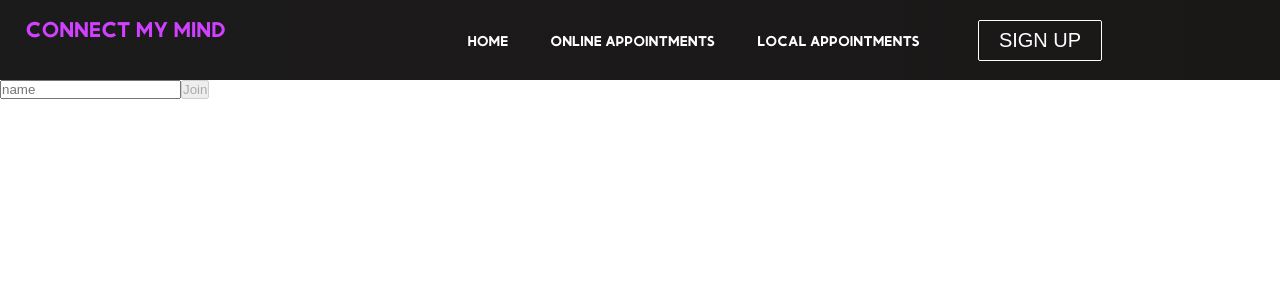
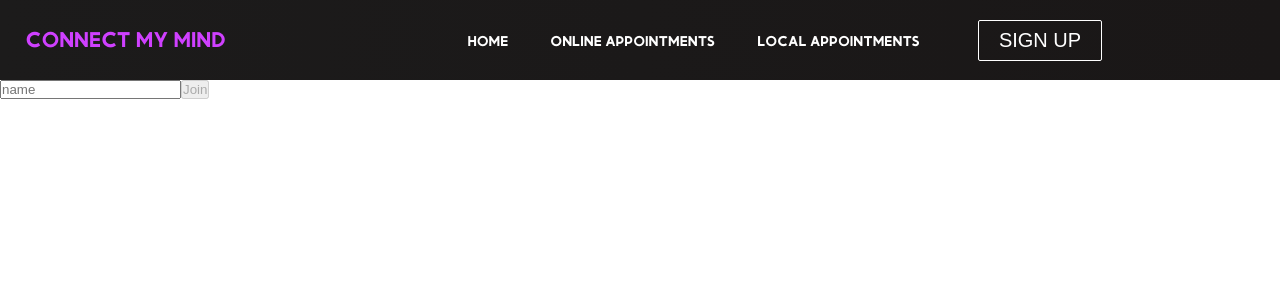
Before and after one commit to albert-du/ConnectMyMind, a React (Create React App) app in the folder client/connect-my-mind/: page / in a window 1280 px wide. Shown: the top 300 px of the page. Built offline with nearby package versions, Linux system fonts and the light colour scheme.

Commit message:
changing margin

```diff
--- a/client/connect-my-mind/src/components/Navbar.css
+++ b/client/connect-my-mind/src/components/Navbar.css
@@ -33,7 +33,7 @@
     left: 0;
     font-size: 2.25vw;
     margin-left: 2vw;
-    margin-top: 1vw;
+    margin-top: 1.8vw;
   }
 
   .navbar-logo {
```
